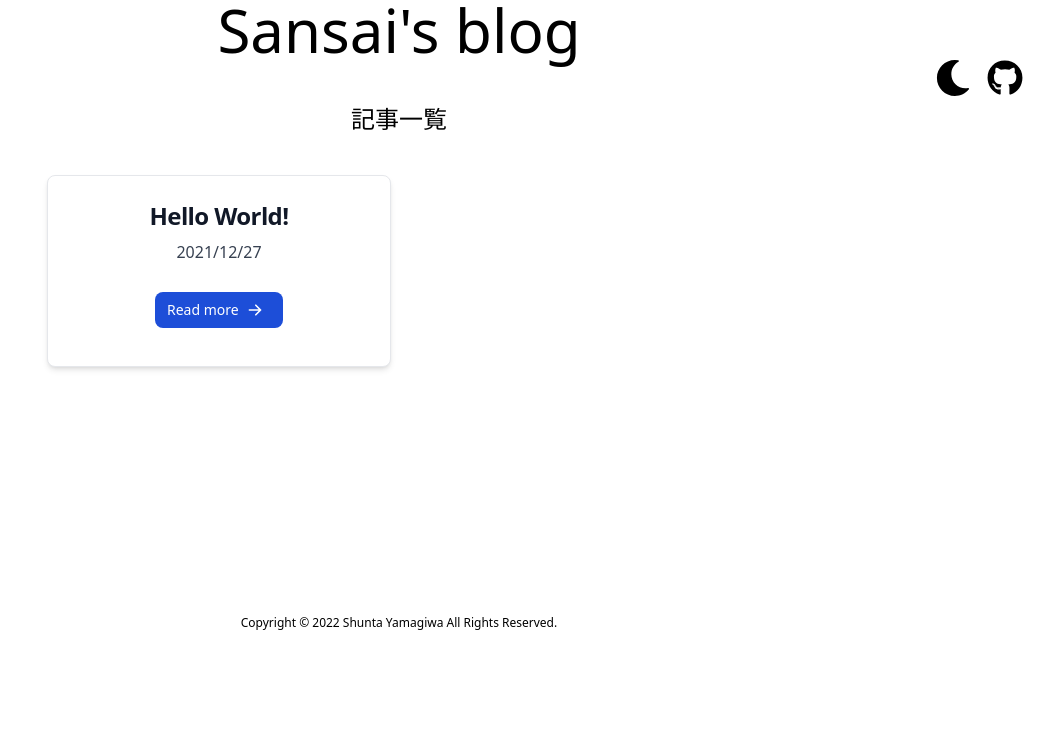
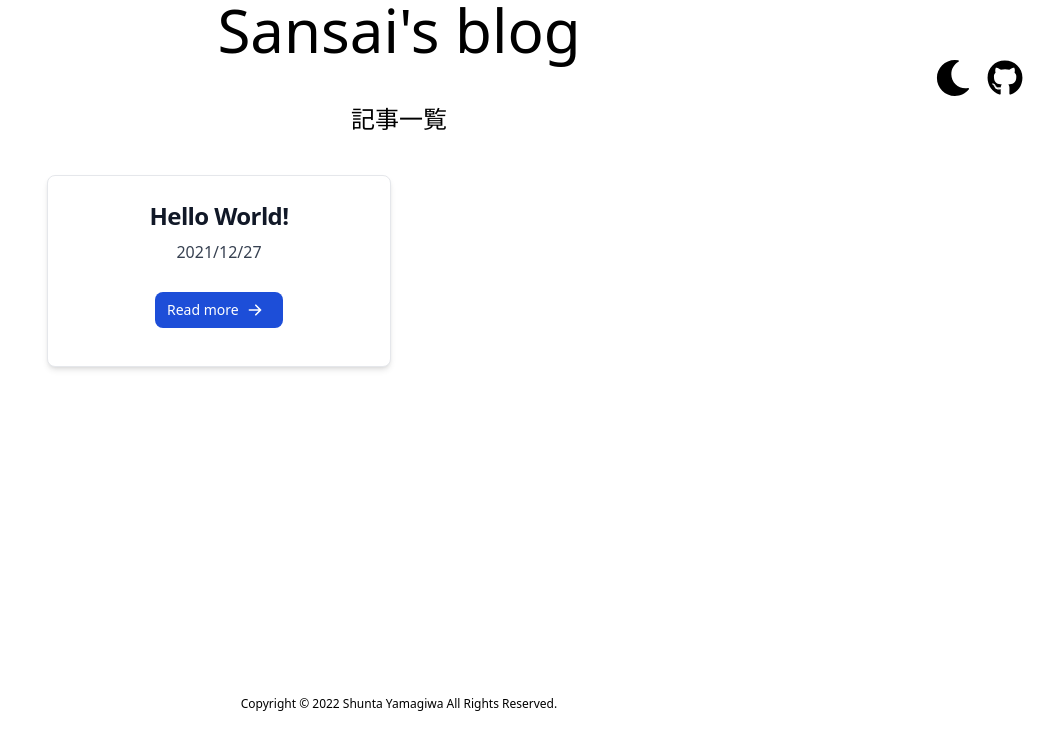
Before and after one commit to Sansai-snct/blog, a Next.js app: page / in a window 1280 px wide. Shown: the top 750 px of the page, without its empty margins (241-1280 px from the left). Built offline with nearby package versions, Linux system fonts and the light colour scheme.

Commit message:
[update] フッターを下部に固定 #10

```diff
--- a/src/components/Layout/Layout.tsx
+++ b/src/components/Layout/Layout.tsx
@@ -15,8 +15,7 @@ const Layout: React.FC<LayoutInterface> = ({ children, pageTitle }) => {
       </Head>
       <div className='flex flex-col min-h-screen bg-white dark:bg-gray-700'>
         <Header />
-        <div>{children}</div>
-
+        <div className='flex-1'>{children}</div>
         <Footer />
       </div>
     </div>
```
